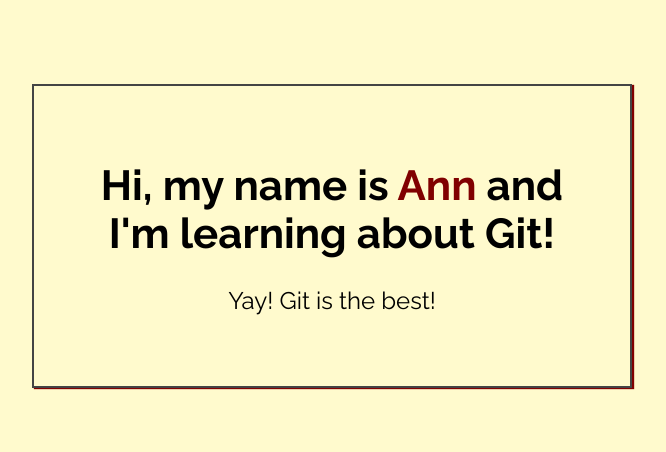
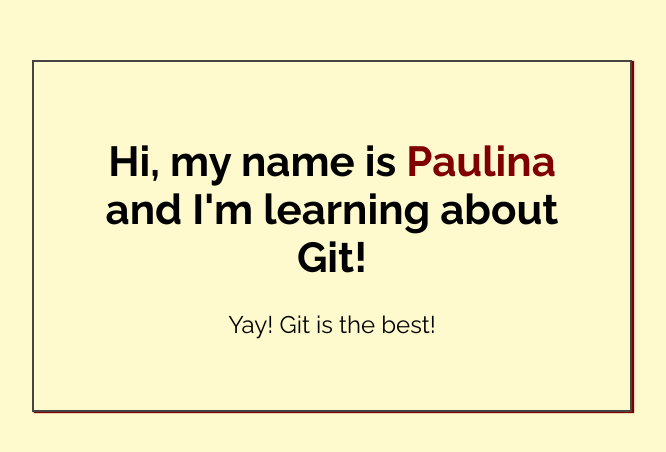
Before and after one commit to thecreativepye/my-first-repo, a plain HTML site: page index.html in a window 1280 px wide. Shown: the part 164-616 px from the top of the page, without its empty margins (308-974 px from the left). Drawn offline with Linux system fonts and the light colour scheme.

Commit message:
Added name to index.html

```diff
--- a/index.html
+++ b/index.html
@@ -14,7 +14,7 @@
 <body>
 
     <div class="greeting">
-        <h1>Hi, my name is <span class="highlight">Ann</span> and I'm learning about Git! </h1>
+        <h1>Hi, my name is <span class="highlight">Paulina</span> and I'm learning about Git! </h1>
 
         <p>Yay! Git is the best!</p>
     </div>
```
